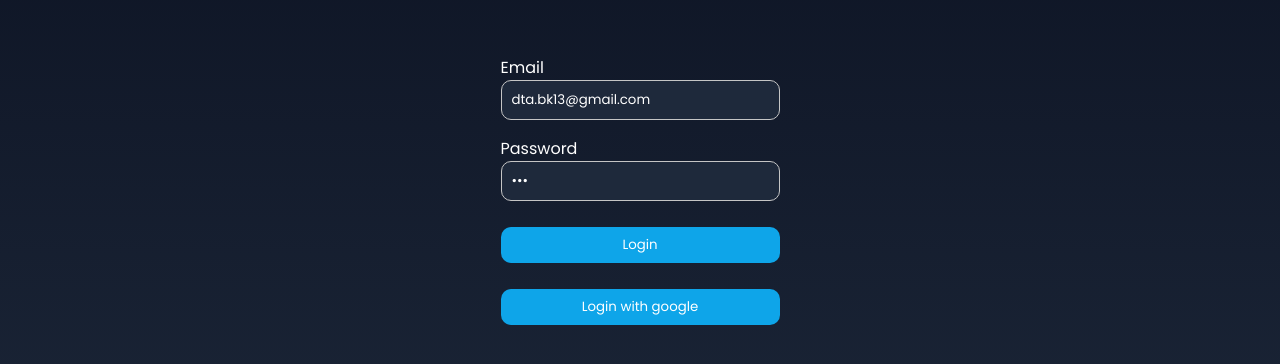
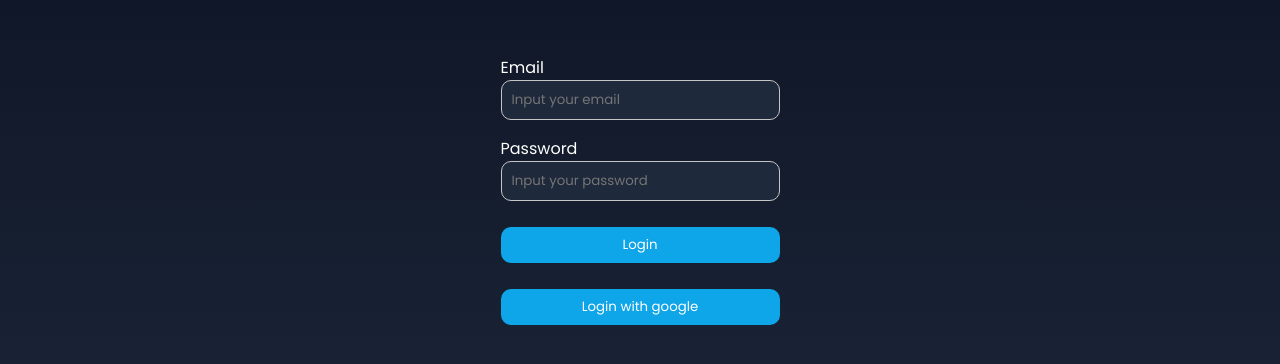
Before and after one commit to AITechChannel/client, a React (Vite) app: page /login in a window 1280 px wide. Shown: the part 210-574 px from the top of the page. Built offline with nearby package versions, Linux system fonts and the light colour scheme; no server answers.

Commit message:
delete init email pass

```diff
--- a/src/features/auth/index.tsx
+++ b/src/features/auth/index.tsx
@@ -42,8 +42,8 @@ function Login() {
   };
 
   const initialValues = {
-    email: 'dta.bk13@gmail.com',
-    password: '123'
+    email: '',
+    password: ''
   };
 
   const formik = useFormik({
```
